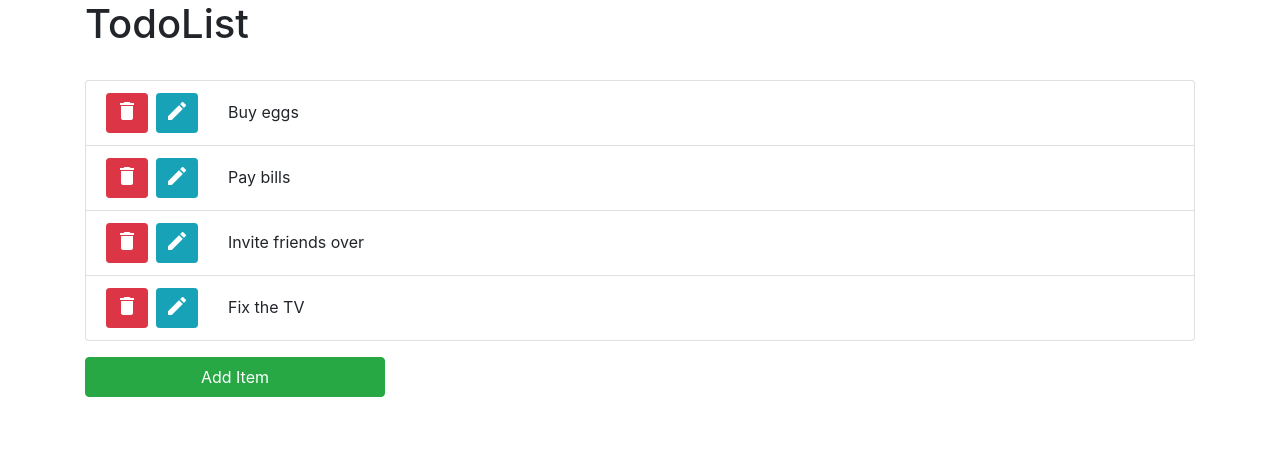
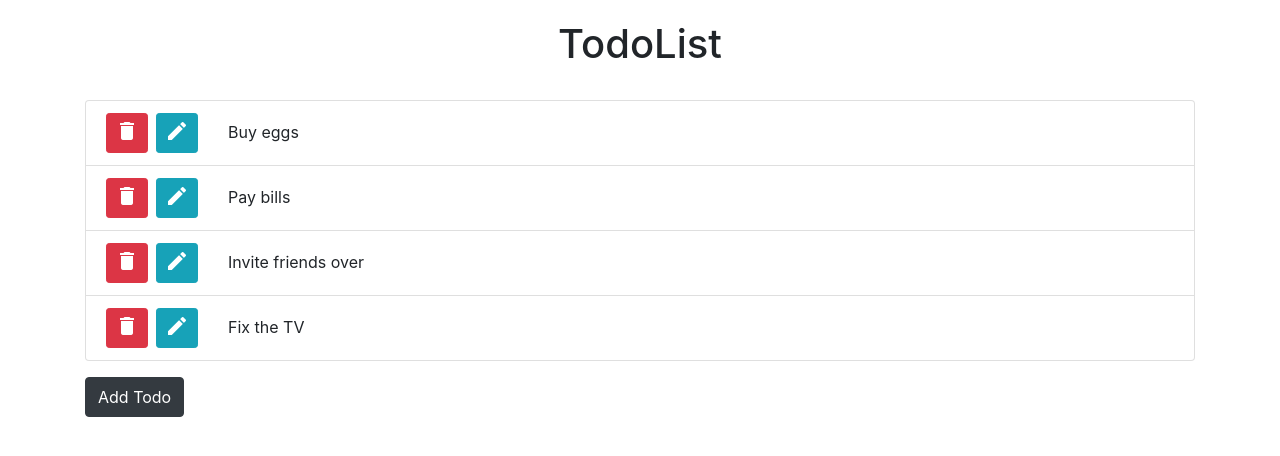
Before and after one commit to Lundbergarn/TodoProject, a React (Create React App) app: page / in a window 1280 px wide. Shown: the top 456 px of the page. Built offline with nearby package versions, Linux system fonts and the light colour scheme.

Commit message:
added item modal

```diff
--- a/public/dragonfly.js
+++ b/public/dragonfly.js
@@ -331,8 +331,8 @@ function dragonfly(element, callback) {
  */
 document.addEventListener('DOMContentLoaded', function () {
     'use strict';
-
-    dragonfly('.drag-container', function () {
-        console.log('This is a callback');
-    });
+    dragonfly('.drag-container');
+    // dragonfly('.drag-container', function () {
+    //     console.log('This is a callback');
+    // });
 });
--- a/src/App.js
+++ b/src/App.js
@@ -8,7 +8,7 @@ function App() {
   return (
     <div className="App">
       <Container>
-        {<h1>TodoList</h1>}
+        {<h1 style={{textAlign: "center", marginTop: "20px"}}>TodoList</h1>}
         <TodoList />
       </Container>
     </div>
--- a/src/components/ItemModal.js
+++ b/src/components/ItemModal.js
@@ -0,0 +1,69 @@
+import React, { useState } from 'react';
+import {
+  Button,
+  Modal,
+  ModalHeader,
+  ModalBody,
+  Form,
+  FormGroup,
+  Label,
+  Input
+} from 'reactstrap';
+
+
+const ItemModal = (props) => {
+  const [todo, setTodo] = useState('');
+  const [modal, setModal] = useState(false);
+
+  function toggle() {
+    setModal(!modal);
+  }
+
+  function onChange(e) {
+    setTodo(e.target.value);
+  }
+
+  function onSubmit(e) {
+    e.preventDefault();
+    props.addItem(todo);
+    toggle();
+  }
+
+  return (
+    <div>
+      <Button
+        color="dark"
+        style={{ marginBottom: '2rem' }}
+        onClick={toggle}
+      >Add Todo</Button>
+
+      <Modal
+        isOpen={modal}
+        toggle={toggle}
+      >
+        <ModalHeader toggle={toggle}>Add To Shopping List</ModalHeader>
+        <ModalBody>
+          <Form onSubmit={onSubmit}>
+            <FormGroup>
+              <Label for="item">Item</Label>
+              <Input
+                type="text"
+                name="name"
+                id="item"
+                placeholder="Add shopping item"
+                onChange={onChange}
+              ></Input>
+              <Button
+                color="dark"
+                style={{ marginTop: '2rem' }}
+                block
+              >Add Item</Button>
+            </FormGroup>
+          </Form>
+        </ModalBody>
+      </Modal>
+    </div>
+  )
+}
+
+export default ItemModal;
--- a/src/components/TodoList.js
+++ b/src/components/TodoList.js
@@ -1,10 +1,16 @@
 import React, { useState } from 'react';
-import { ListGroup, Button } from 'react-bootstrap';
-import { Input, Form, CustomInput } from 'reactstrap';
+import {
+  ListGroup,
+  Button } from 'react-bootstrap';
+import {
+  Input,
+  Form
+} from 'reactstrap';
 import { CSSTransition, TransitionGroup } from 'react-transition-group';
 import uuid from 'uuid';
 
 import './styles.css';
+import InputModal from './ItemModal';
 
 const TodoList = () => {
   const [items, setItems] = useState([
@@ -18,8 +24,7 @@ const TodoList = () => {
   const [updateValue, setUpdateValue] = useState('');
 
 
-  function addItem() {
-    const text = prompt('Enter some text');
+  function addItem(text) {
     if (text) {
       setItems(items => [...items, { id: uuid(), text }]);
     }
@@ -91,18 +96,19 @@ const TodoList = () => {
 
   return (
     <div style={{ margin: '2rem auto'}}>
-
-
       <ListGroup  style={{ marginBottom: '1rem' }}>
-        <TransitionGroup className="todo-list" component={null}>
-          <div className="drag-container">
+        <TransitionGroup className="todo-list drag-container">
           {items.map(({ id, text, checked }) => (
             <CSSTransition
               key={id}
               timeout={500}
               classNames="item"
             >
-                <ListGroup.Item className="drag-box" dragobj="0" onClick={(e) => handleFinished(e.target, id)}>
+              <ListGroup.Item
+                className="drag-box"
+                dragobj="0"
+                onClick={(e) => handleFinished(e.target, id)}
+              >
 
                 {/* <CustomInput
                   onChange={() => handleCheckbox(id)}
@@ -131,7 +137,10 @@ const TodoList = () => {
                 <span style={{padding: "0 30px", lineHeight: "2.4rem"}}>{text}</span>
 
                 {openUpdateText === id ?
-                  <Form className="form" onSubmit={(e) => onUpdateSubmit(e, id)}>
+                <Form
+                  className="form"
+                  onSubmit={(e) => onUpdateSubmit(e, id)}
+                >
                   <Input
                     value={updateValue}
                     type="text"
@@ -139,20 +148,18 @@ const TodoList = () => {
                     placeholder="Update todo"
                     onChange={(e) => handleUpdateValue(e)}
                   ></Input>
-                  </Form> : null}
+                </Form>
+                : null}
 
               </ListGroup.Item>
             </CSSTransition>
           ))}
-          </div>
         </TransitionGroup>
       </ListGroup>
-      <Button
-        className="btn-success"
-        onClick={() => addItem()}
-      >
-        Add Item
-      </Button>
+
+      <InputModal
+        addItem={addItem}
+      />
     </div>
   );
 }
```
Lines whose indentation alone changed are shown as unchanged.
